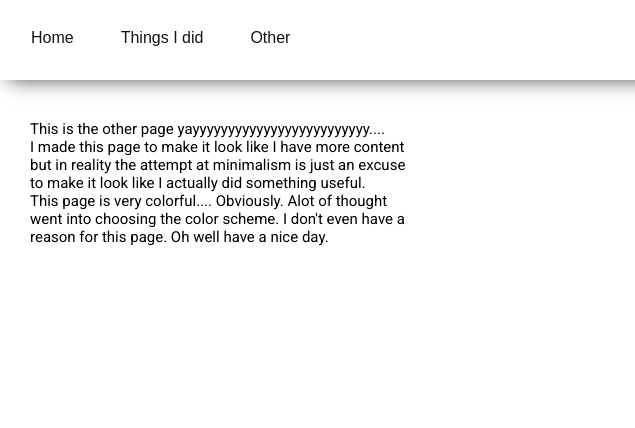
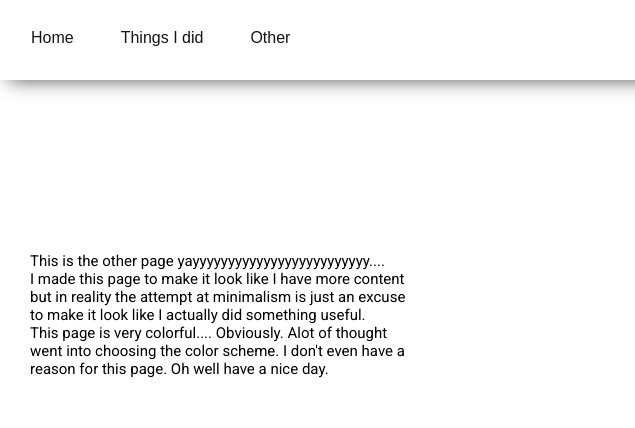
Before and after one commit to MelissadeBruyn/UpdatePage, a plain HTML site: page other.html in a window 1280 px wide. Shown: the top 428 px of the page, 0-635 px from the left. Drawn offline with Linux system fonts and the light colour scheme; a web font is replaced by a local one.

Commit message:
Update other.css

```diff
--- a/other.css
+++ b/other.css
@@ -10,9 +10,9 @@ ul {
   top: 0;
   width: 100%;
   height: 80px;
-  -webkit-box-shadow: 3px 5px 19px -6px rgba(0,0,0,0.75);
-  -moz-box-shadow: 3px 5px 19px -6px rgba(0,0,0,0.75);
-  box-shadow: 3px 5px 19px -6px rgba(0,0,0,0.75);
+      -webkit-box-shadow: 3px 5px 19px -6px rgba(0,0,0,0.75);
+    -moz-box-shadow: 3px 5px 19px -6px rgba(0,0,0,0.75);
+    box-shadow: 3px 5px 19px -6px rgba(0,0,0,0.75);
 }
 
 li {
@@ -57,7 +57,7 @@ p.sideways  {
 
 p.stuff {
   font-family: 'Roboto', sans-serif;
-  margin-top: 9.7%;
+  margin-top: 20%;
   margin-left: 0;
   z-index: 41;
   font-size: 15px;
```
